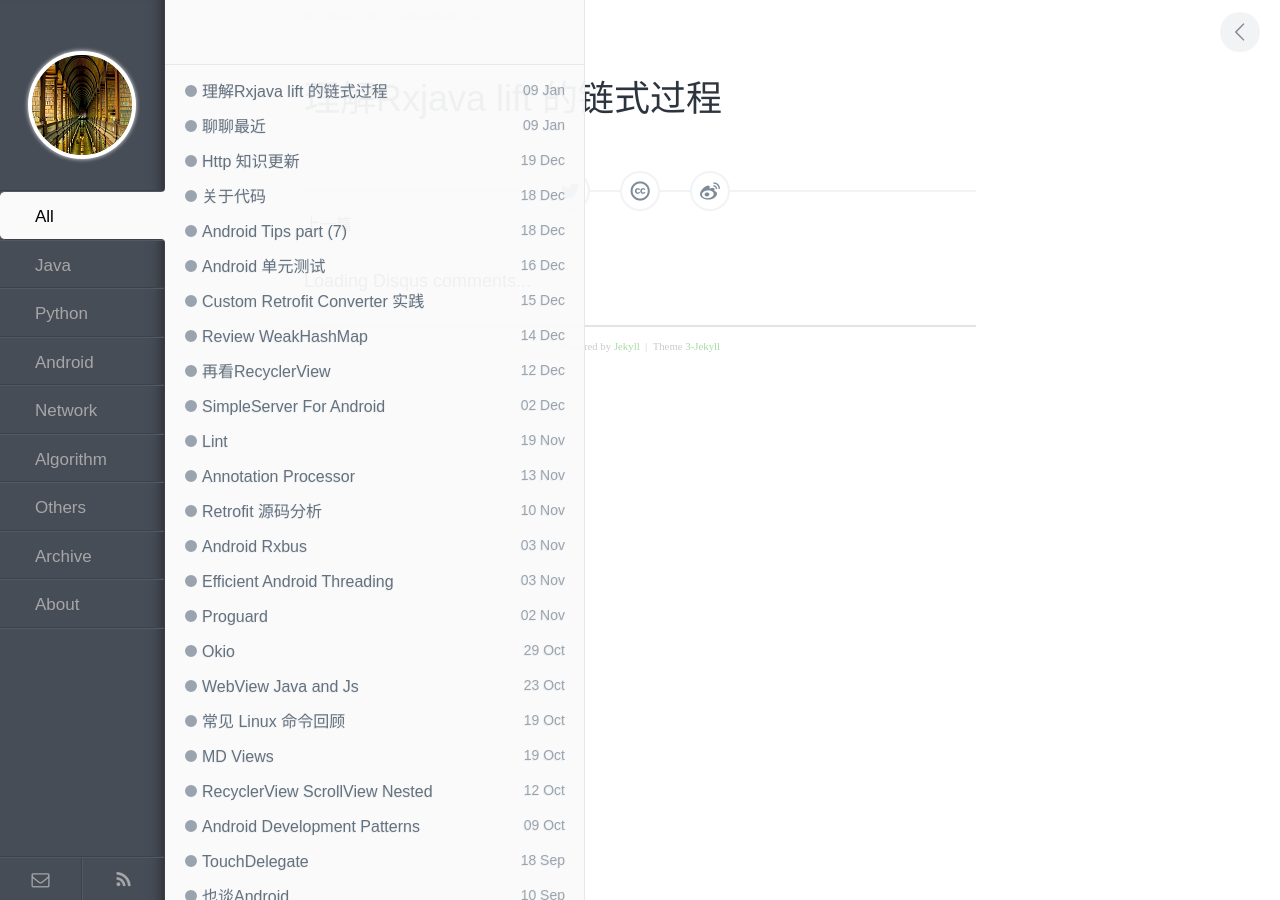
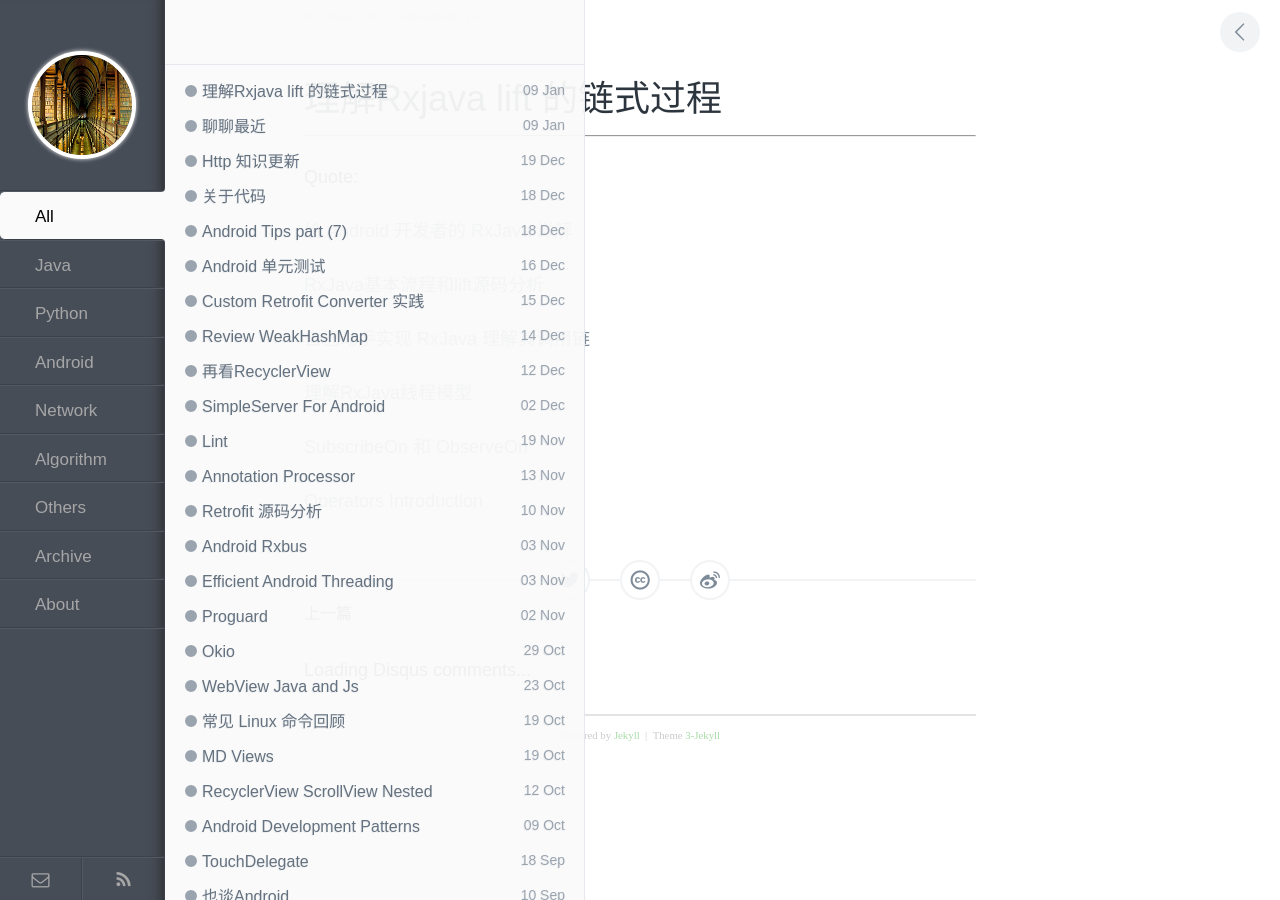
Before and after one commit to enlipan/enlipan.github.io, a Jekyll site: the page built from _posts/2017-01-09-rxjava-lift.md, in a window 1280 px wide. Built offline with Jekyll 4.4.1, drawn with Linux system fonts in a browser that asks for light colours; nearby versions of some CDN libraries; comment, search, counter and statistics services are not loaded.

Commit message:
add page rx lift

```diff
--- a/_posts/2017-01-09-rxjava-lift.md
+++ b/_posts/2017-01-09-rxjava-lift.md
@@ -4,3 +4,34 @@ title:  理解Rxjava lift 的链式过程
 category: java
 keywords: [improvement,java]
 ---
+
+
+
+
+
+
+
+
+
+
+
+
+
+
+
+
+---
+
+Quote:
+
+[给 Android 开发者的 RxJava 详解](https://gank.io/post/560e15be2dca930e00da1083#toc_19)
+
+[RxJava基本流程和lift源码分析](http://blog.csdn.net/lzyzsd/article/details/50110355)
+
+[自己动手实现 RxJava 理解其调用链](https://www.diycode.cc/topics/355)
+
+[理解RxJava线程模型](https://blog.saymagic.tech/2016/08/20/understand-rxjava-threading-model.html)
+
+[SubscribeOn 和 ObserveOn](http://blog.piasy.com/AdvancedRxJava/2016/09/16/subscribeon-and-observeon/)
+
+[Operators Introduction](http://reactivex.io/documentation/operators.html)
```
